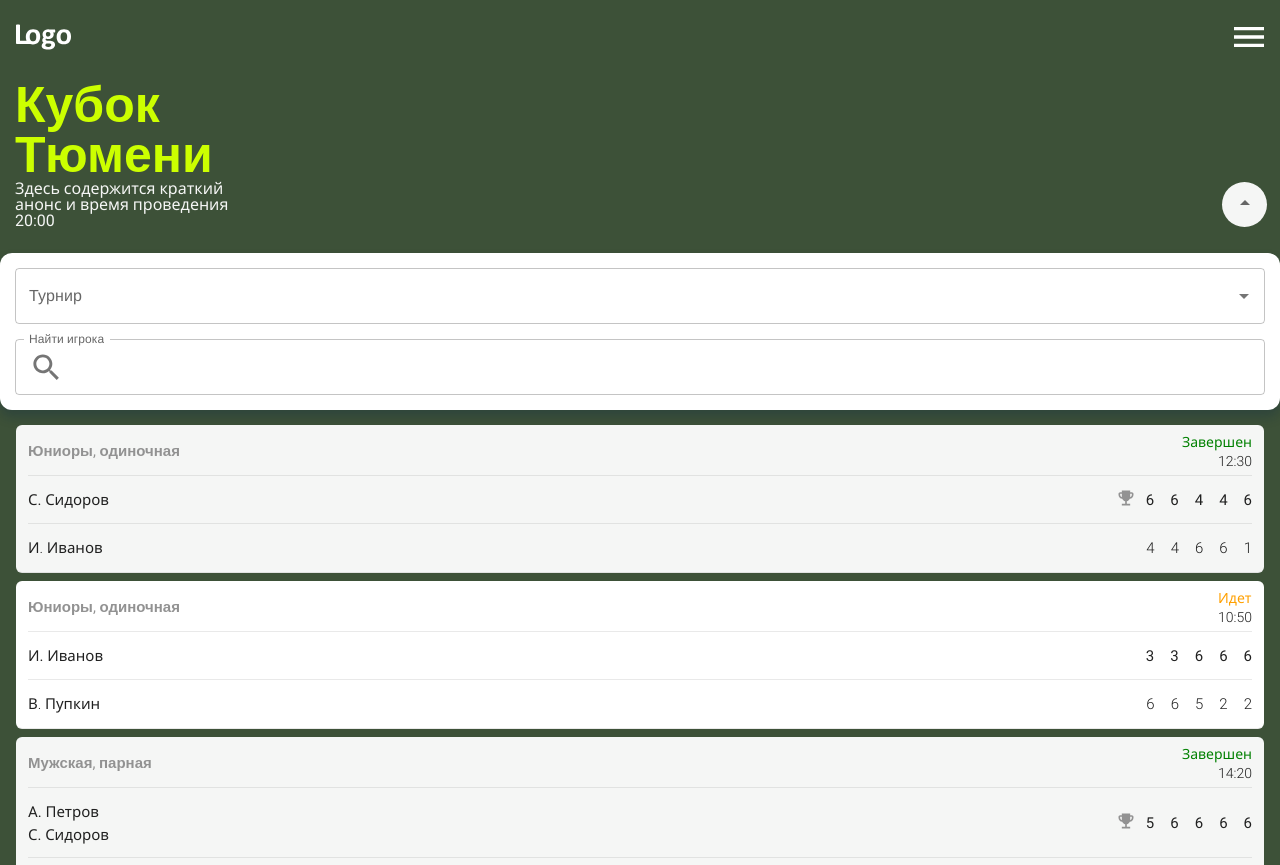
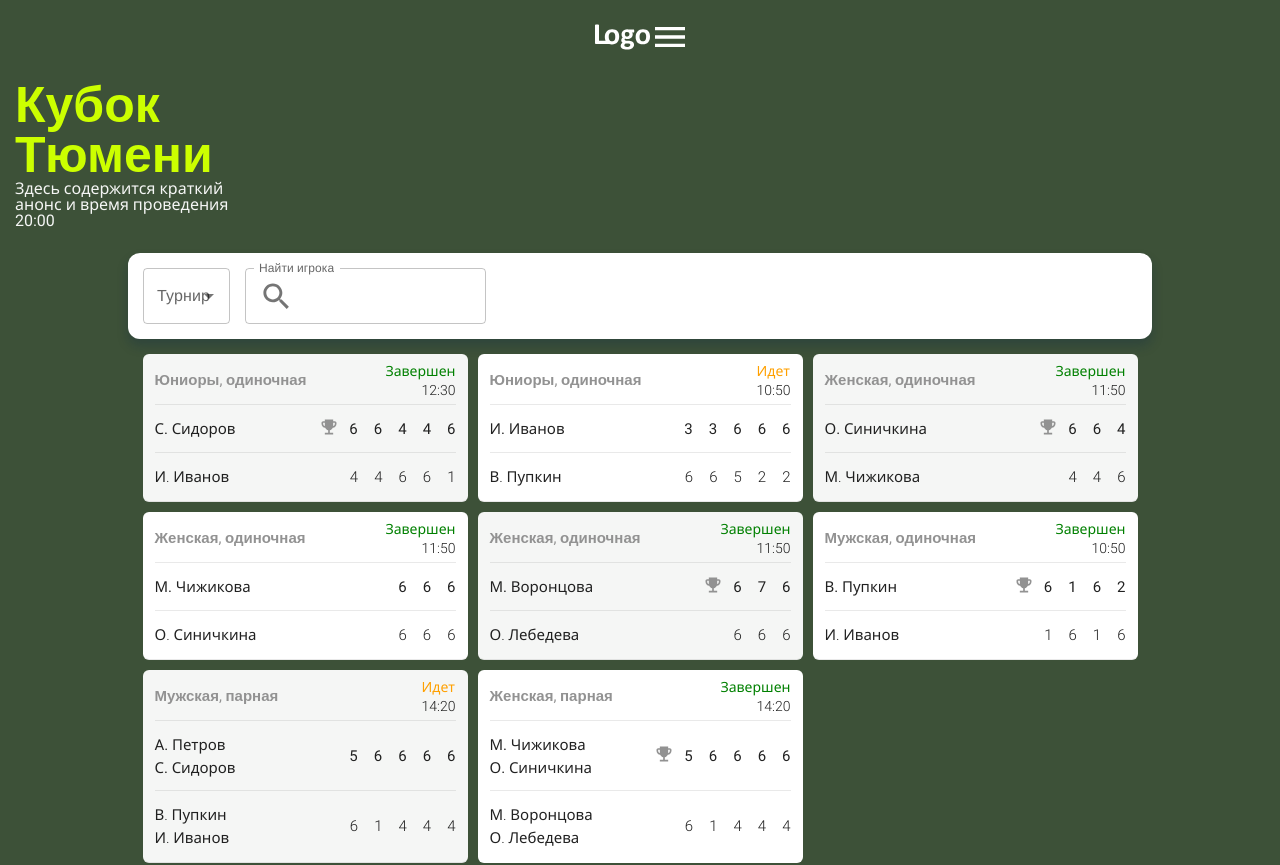
Before and after one commit to Zyurkalov/Tennis-toure, a React (Vite) app: page / in a window 1280 px wide. Shown: the top 865 px of the page. Built offline with nearby package versions, Linux system fonts and the light colour scheme.

Commit message:
fix: added adaptive layout for playersSearchForm

```diff
--- a/package.json
+++ b/package.json
@@ -28,6 +28,7 @@
     "@typescript-eslint/eslint-plugin": "^7.2.0",
     "@typescript-eslint/parser": "^7.2.0",
     "@vitejs/plugin-react-swc": "^3.5.0",
+    "clsx": "^2.1.1",
     "eslint": "^8.57.0",
     "eslint-plugin-react-hooks": "^4.6.0",
     "eslint-plugin-react-refresh": "^0.4.6",
--- a/src/components/playersScoreCards/constants.tsx
+++ b/src/components/playersScoreCards/constants.tsx
@@ -29,13 +29,6 @@ export const HARD_DATA: typeObjCart = {
         playerTwo: {player:['И. Иванов'], score: [3,3,6,6,6]}
       },
       {
-        type: 'Мужская, парная',
-        status: "completed",
-        time: '14:20',
-        playerOne: {player: ['В. Пупкин', 'И. Иванов'], score: [6,1,4,4,4]},
-        playerTwo: {player:['A. Петров', 'С. Сидоров'], score: [5,6,6,6,6]},
-      },
-      {
         type: 'Женская, одиночная',
         status: "completed",
         time: '11:50',
@@ -48,6 +41,34 @@ export const HARD_DATA: typeObjCart = {
         time: '11:50',
         playerOne: {player: ['М. Чижикова'], score: [6,6,6]},
         playerTwo: {player:['О. Синичкина'], score: [6,6,6]},
-      }
+      },
+      {
+        type: 'Женская, одиночная',
+        status: "completed",
+        time: '11:50',
+        playerOne: {player: ['М. Воронцова'], score: [6,7,6]},
+        playerTwo: {player:['О. Лебедева'], score: [6,6,6]},
+      },
+      {
+        type: 'Мужская, одиночная',
+        status: "completed",
+        time: '10:50',
+        playerOne: {player: ['В. Пупкин'], score: [6,1,6,2]},
+        playerTwo: {player:['И. Иванов'], score: [1,6,1,6]}
+      },
+      {
+        type: 'Мужская, парная',
+        status: "continues",
+        time: '14:20',
+        playerOne: {player: ['В. Пупкин', 'И. Иванов'], score: [6,1,4,4,4]},
+        playerTwo: {player:['A. Петров', 'С. Сидоров'], score: [5,6,6,6,6]},
+      },
+      {
+        type: 'Женская, парная',
+        status: "completed",
+        time: '14:20',
+        playerOne: {player: ['М. Воронцова', 'О. Лебедева'], score: [6,1,4,4,4]},
+        playerTwo: {player:['М. Чижикова', 'О. Синичкина'], score: [5,6,6,6,6]},
+      },
     ]
 }
--- a/src/components/playersScoreCards/playersScoreCards.module.css
+++ b/src/components/playersScoreCards/playersScoreCards.module.scss
@@ -1,11 +1,11 @@
 .card {
-    margin: 8px 16px;
+    box-sizing: content-box;
+    min-width: 290px;
+    max-width: 320px;
+    // margin: 8px 16px;
     padding: 6px 12px 2px;
     background-color: var(--color-default);
     border-radius: 6px;
-}
-.card:last-child {
-    margin-bottom: 16px;
 }
 .card:not(:last-child) {
     border-bottom: 1px solid rgba(146, 146, 146, 0.2);
@@ -77,3 +77,19 @@
 .playerRow_p__defeat {
     font-weight: 300;
 }
+
+.gridContainer {
+    margin-bottom: 26px;
+    display: grid;
+    gap: 10px;
+
+    &_mobile {
+        grid-template-columns: repeat(1, 325px);
+    }
+    &_tablet {
+        grid-template-columns: repeat(2, 325px);
+    }
+    &_desktop {
+        grid-template-columns: repeat(3, 325px);
+    }
+}
--- a/src/components/playersScoreCards/playersScoreCards.tsx
+++ b/src/components/playersScoreCards/playersScoreCards.tsx
@@ -3,9 +3,11 @@ import { FC } from "react"
 // import DoneIcon from '@mui/icons-material/Done';
 // import WorkspacePremiumIcon from '@mui/icons-material/WorkspacePremium';
 import {typeCart, typeObjCart } from "./constants"
-import styles from './playersScoreCards.module.css'
+import styles from './playersScoreCards.module.scss'
+import { ScreenType } from '../../utilits/hooks/useWindowSize';
+import clsx from 'clsx';
 
-const PlayersScoreCard: FC<{ objTournament?: typeObjCart }> = ({objTournament}) => {
+const PlayersScoreCard: FC<{ objTournament?: typeObjCart, sizeWindows: string }> = ({objTournament, sizeWindows}) => {
 
   const matchStatus = (obj: typeCart) => {
     return obj.status === 'completed'
@@ -32,8 +34,14 @@ const PlayersScoreCard: FC<{ objTournament?: typeObjCart }> = ({objTournament})
     }
   }
 
+  const handleStyle = () => {
+    return sizeWindows === ScreenType.mobile ? styles.gridContainer_mobile
+      : sizeWindows === ScreenType.tablet ? styles.gridContainer_tablet
+      : styles.gridContainer_desktop
+  }
+
     return (
-      <ul>
+      <ul className={clsx(styles.gridContainer, handleStyle()) }>
         { objTournament?.TyumenCup !== undefined
             ? objTournament.TyumenCup.map((element, index) => (
                 <li key={index} className={styles.card}>
--- a/src/components/playersSearchForm/playersSearchForm.module.scss
+++ b/src/components/playersSearchForm/playersSearchForm.module.scss
@@ -1,4 +1,6 @@
 .inputField {
+    max-width: 900px;
+    box-sizing: border-box;
     padding: var(--margin-outsideBlock);
     margin-bottom: var(--margin-outsideBlock);
     display: flex;
@@ -8,7 +10,17 @@
     background-color: var(--color-default);
     border-radius: 12px;
 
-    &__column {
-        flex-direction: column;
+    &__screen {
+        &_mobile {
+            flex-direction: column;
+            min-width: 100%;
+        }
+        &_tablet {
+            min-width: 768px;
+        }
+        &_desktop {
+            min-width: 1024px;
+        }
+
     }
 }
--- a/src/components/playersSearchForm/playersSearchForm.tsx
+++ b/src/components/playersSearchForm/playersSearchForm.tsx
@@ -6,9 +6,10 @@ import { HARD_DATA } from "../playersScoreCards/constants";
 
 import InputAdornment from '@mui/material/InputAdornment';
 import SearchIcon from '@mui/icons-material/Search';
+import { ScreenType } from "../../utilits/hooks/useWindowSize";
+import clsx from "clsx";
 
-
-const PlayersSearchForm: FC = () => {
+const PlayersSearchForm: FC<{sizeWindows: string}> = ({sizeWindows}) => {
 
   const setTournaments = ['Кубок Тюмени', 'Новые Имена', 'Australian Open']
   const [inputValue, setInputValue] = useState('');
@@ -31,6 +32,12 @@ const PlayersSearchForm: FC = () => {
     return () => clearTimeout(delaySearch);
   }, [inputValue]);
 
+  const handleStyle = () => {
+    return sizeWindows === ScreenType.mobile ? styles.inputField__screen_mobile
+      : sizeWindows === ScreenType.tablet ? styles.inputField__screen_tablet
+      : styles.inputField__screen_desktop
+  }
+
   const handleChange = (event: ChangeEvent<HTMLInputElement>) => {
     setInputValue(event.target.value);
   };
@@ -40,13 +47,15 @@ const PlayersSearchForm: FC = () => {
   }
 
   return (
-    <div className={`${styles.inputField} ${styles.inputField__column} drop-shadow`}>
+    <div className={clsx(styles.inputField, handleStyle(), "drop-shadow")}>
       <Autocomplete
         disablePortal
         id="combo-box-demo"
         options={setTournaments}
         onChange={handleChangeMutch}
         renderInput={(params) => <TextField {...params} label="Турнир" />}
+        // sx={{minWidth: 300}}
+
       />
       <TextField
         id="demo-helper-text-aligned-no-helper"
@@ -54,6 +63,7 @@ const PlayersSearchForm: FC = () => {
         maxRows={1}
         onChange={handleChange}
         value={inputValue}
+        // sx={{width: 30000}}
         // size="small"
         InputProps={{
           startAdornment: (
--- a/src/components/tournamentBrief/tournamentBrief.tsx
+++ b/src/components/tournamentBrief/tournamentBrief.tsx
@@ -10,7 +10,7 @@ const TournamentBrief: FC<{ textObject: {[key: string]: string;} }> = ({textObje
             <h1 className={styles.news_h}>{textObject.header}</h1>
             <div className={styles.news_container}>
                 <p className={styles.news_p}>{textObject.paragraph}</p>
-                <button className={styles.news_botton} onClick={() => collapseBrief()}><svg xmlns="http://www.w3.org/2000/svg" height="24px" viewBox="0 0 24 24" width="24px" fill="#666666"><path d="M0 0h24v24H0z" fill="none"/><path d="M7 14l5-5 5 5z"/></svg></button>
+                {/* <button className={styles.news_botton} onClick={() => collapseBrief()}><svg xmlns="http://www.w3.org/2000/svg" height="24px" viewBox="0 0 24 24" width="24px" fill="#666666"><path d="M0 0h24v24H0z" fill="none"/><path d="M7 14l5-5 5 5z"/></svg></button> */}
             </div>
 
         </div>
--- a/src/page/Main/Main.css
+++ b/src/page/Main/Main.scss
@@ -5,6 +5,9 @@
     min-width: 320px;
 
     overflow: hidden;
+    display: flex;
+    flex-direction: column;
+    align-items: center;
 }
 .drop-shadow {
     box-shadow: 0px 7px 11px 0px #0f2b464a
--- a/src/page/Main/Main.tsx
+++ b/src/page/Main/Main.tsx
@@ -12,7 +12,8 @@ import { HARD_DATA } from '../../components/playersScoreCards/constants'
 // import { typeObjCart } from '../../components/playersScoreCards/constants';
 // import { DeviceUnknown } from '@mui/icons-material';
 // import './Main.css'
-import "/src/page/Main/Main.css";
+import "/src/page/Main/Main.scss";
+import { useWindowsSize } from '../../utilits/hooks/useWindowSize';
 
 const headerObj = {
   header: "Кубок Тюмени",
@@ -21,12 +22,13 @@ const headerObj = {
 }
 
 function Main() {
-  // const dispatch = useAppDispatch();
-  // const store = useAppSelector(state => state?.todos);
+  const sizeWindows = useWindowsSize()
+  const dispatch = useAppDispatch();
+  const store = useAppSelector(state => state?.todos);
 
-// useEffect(() => {
-//   console.log(store.todo);
-// }, [store.todo]);
+useEffect(() => {
+  console.log(store.todo);
+}, [store.todo]);
 
   return (
     <>
@@ -34,8 +36,8 @@ function Main() {
         <Header />
         {/* <button onClick={() => {dispatch(addTodo('покормить кота'))}}>+</button> */}
         <TournamentBrief textObject={headerObj}></TournamentBrief>
-        <PlayersSearchForm />
-        <PlayersScoreCards objTournament={HARD_DATA} />
+        <PlayersSearchForm sizeWindows={sizeWindows}/>
+        <PlayersScoreCards objTournament={HARD_DATA} sizeWindows={sizeWindows}/>
       </div>
     </>
   )
--- /dev/null
+++ b/src/services/constants/index.tsx
@@ -0,0 +1,2 @@
+export const maxScreenMobile = 768
+export const minTabletMobile = 1024
--- a/src/utilits/hooks/useWindowSize.tsx
+++ b/src/utilits/hooks/useWindowSize.tsx
@@ -1,16 +1,23 @@
 import { useEffect, useState } from "react";
+import { maxScreenMobile, minTabletMobile } from "../../services/constants";
+
+export const enum ScreenType {
+    mobile= 'Mobile',
+	tablet = 'Tablet',
+	desktop = 'Desktop'
+}
 
 export function useWindowsSize () {
     const [windowsType, setWindowsType] = useState('')
 
     useEffect(() => {
         const checkWindowsSize = () => {
-            if (window.innerWidth < 768) {
-                setWindowsType('Mobile');
-            } else if (window.innerWidth >= 768 && window.innerWidth < 1024) {
-                setWindowsType('Tablet');
+            if (window.innerWidth < maxScreenMobile) {
+                setWindowsType(ScreenType.mobile);
+            } else if (window.innerWidth >= maxScreenMobile && window.innerWidth < minTabletMobile) {
+                setWindowsType(ScreenType.tablet);
             } else {
-                setWindowsType('Desktop');
+                setWindowsType(ScreenType.desktop);
             }
         }
 
```
Also changed, not shown: 1 other file (tests, documents, lock files or other folders).
